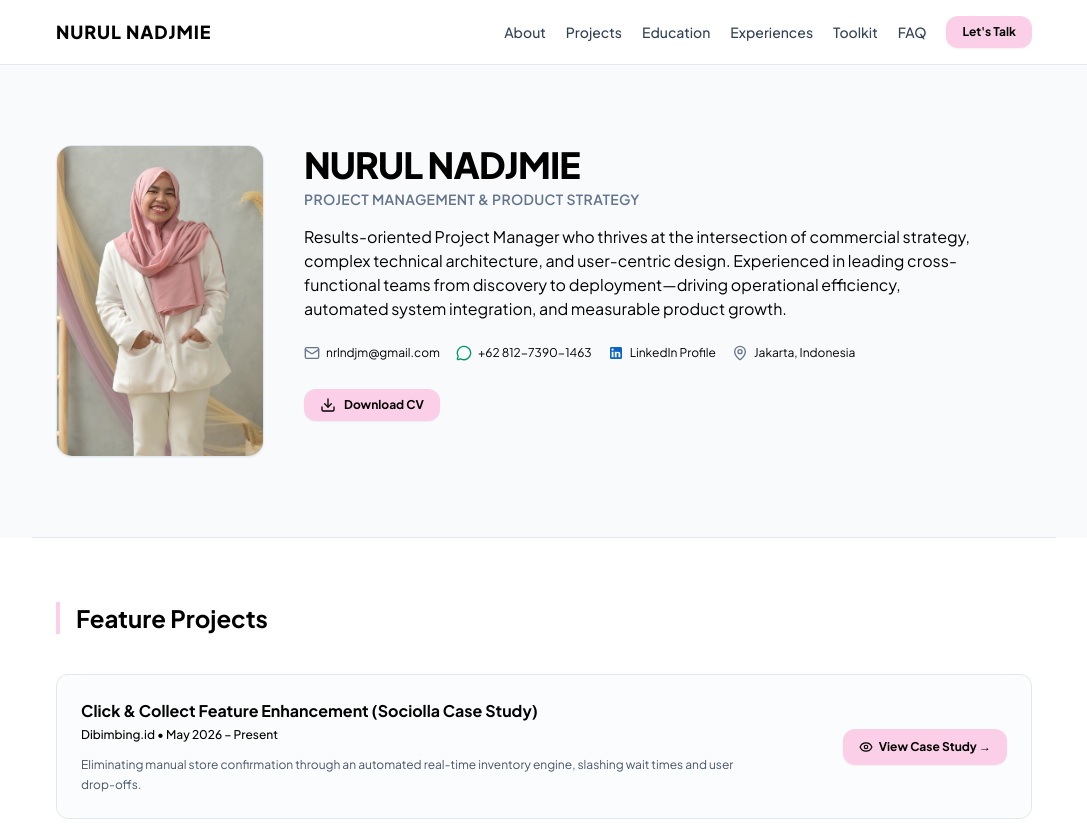
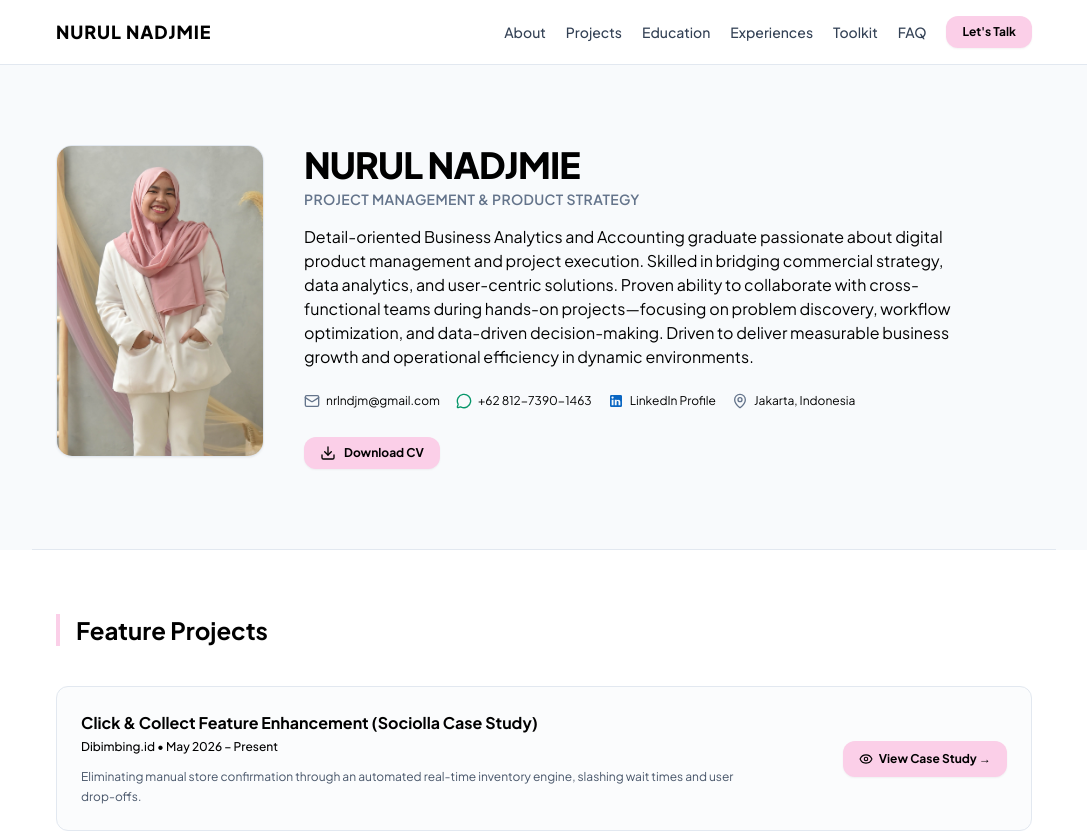
Before and after one commit to iyunnurul58-blip/Portfolio, a plain HTML site: page index.html in a window 1280 px wide. Shown: the top 834 px of the page, without its empty margins (96-1183 px from the left). Drawn offline with nearby package versions, Linux system fonts and the light colour scheme.

Commit message:
index.html

```diff
--- a/index.html
+++ b/index.html
@@ -57,7 +57,7 @@
 
         <!-- Short introduction -->
         <p class="text-sm md:text-base text-black leading-relaxed max-w-2xl">
-          Results-oriented Project Manager who thrives at the intersection of commercial strategy, complex technical architecture, and user-centric design. Experienced in leading cross-functional teams from discovery to deployment—driving operational efficiency, automated system integration, and measurable product growth.
+          Detail-oriented Business Analytics and Accounting graduate passionate about digital product management and project execution. Skilled in bridging commercial strategy, data analytics, and user-centric solutions. Proven ability to collaborate with cross-functional teams during hands-on projects—focusing on problem discovery, workflow optimization, and data-driven decision-making. Driven to deliver measurable business growth and operational efficiency in dynamic environments.
         </p>
 
         <!-- Contact Information -->
```
